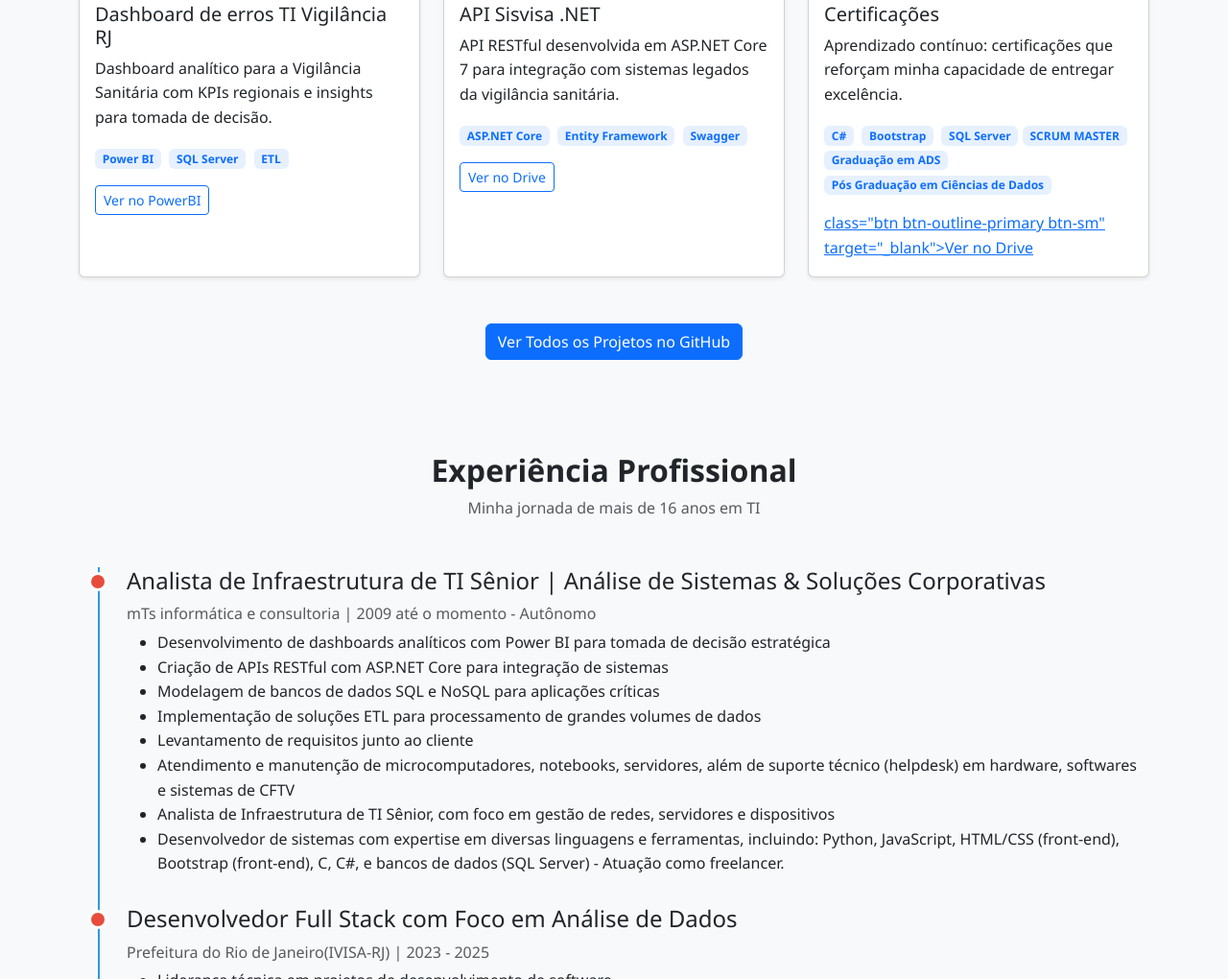
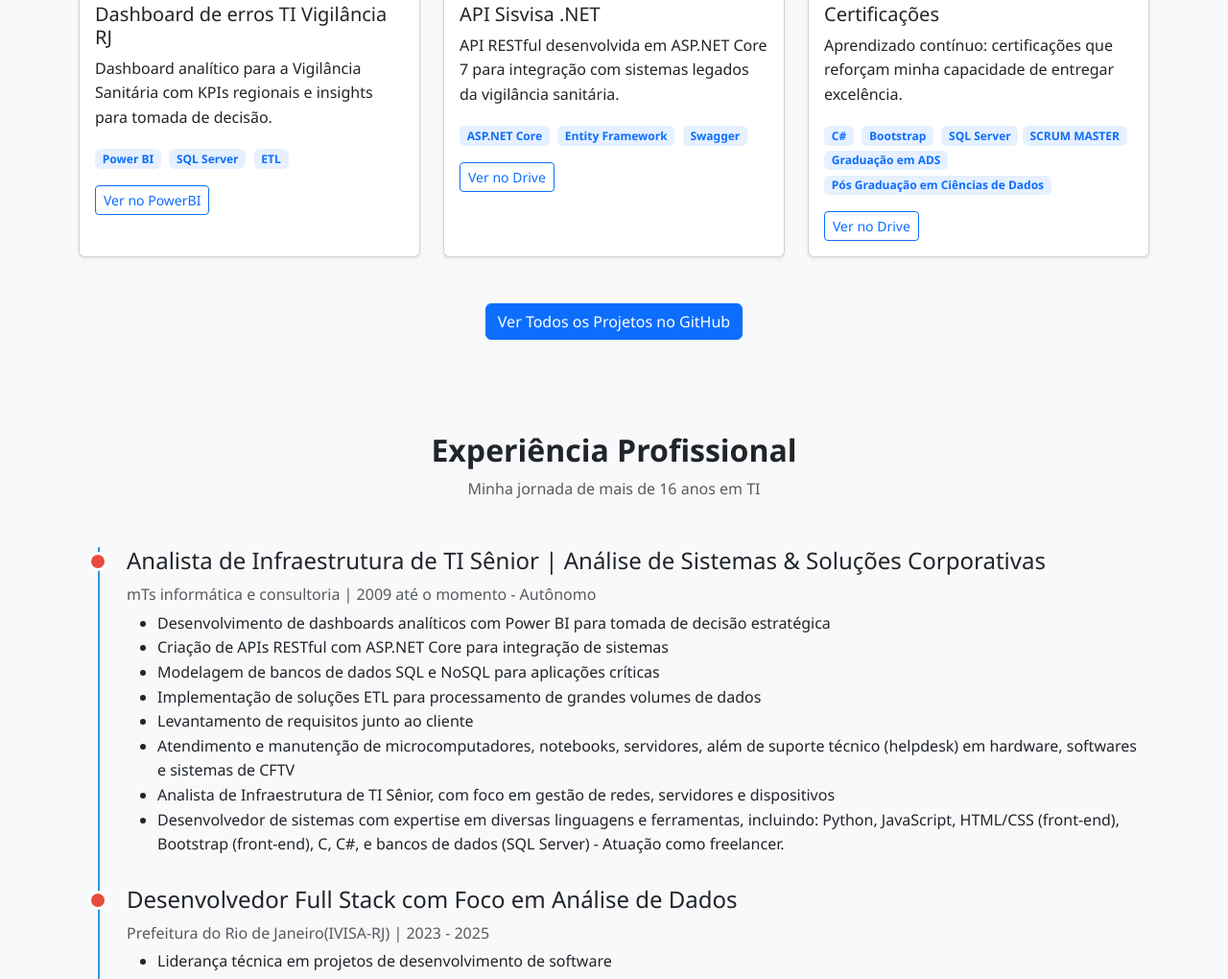
Before and after one commit to tsmarcio/marcio-teles-readme, a plain HTML site: page index.html in a window 1280 px wide. Shown: the part 1886-2906 px from the top of the page at 96% size. Drawn offline with nearby package versions, Linux system fonts and the light colour scheme.

Commit message:
Update index.html
teste13

```diff
--- a/index.html
+++ b/index.html
@@ -366,7 +366,7 @@
                                 <span class="badge bg-primary bg-opacity-10 text-primary">Graduação em ADS</span>
                                 <span class="badge bg-primary bg-opacity-10 text-primary">Pós Graduação em Ciências de Dados</span>
                             </div>
-                            <a href="https://drive.google.com/drive/folders/1v3wWc31RdnZZyksprLjC2y_jtPLzBs4Z?usp=drive_link">class="btn btn-outline-primary btn-sm" target="_blank">Ver no Drive</a>
+                            <a href="https://drive.google.com/drive/folders/1v3wWc31RdnZZyksprLjC2y_jtPLzBs4Z?usp=drive_link" class="btn btn-outline-primary btn-sm" target="_blank">Ver no Drive</a>
                         </div>
                     </div>
                 </div>
```
